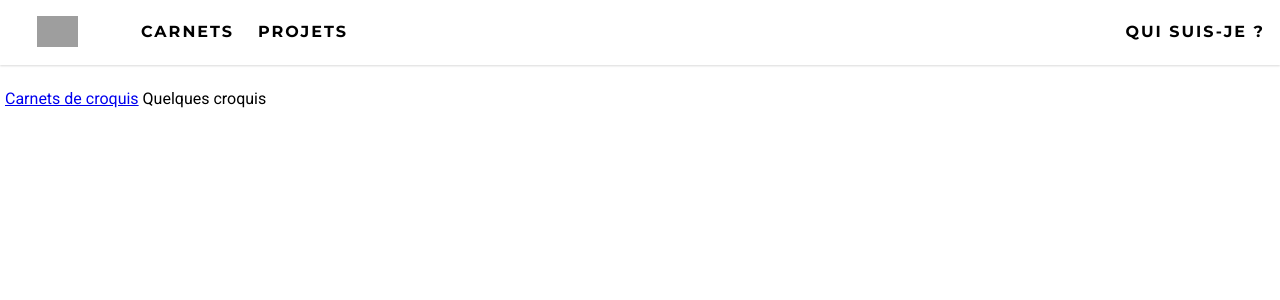
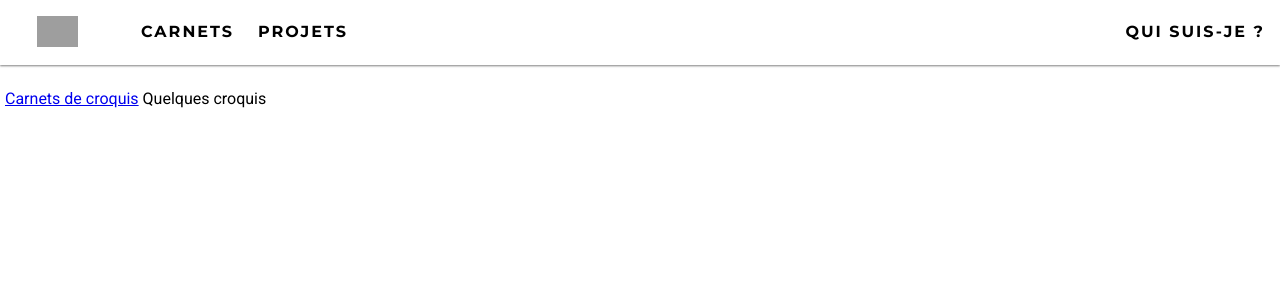
Before and after one commit to DangSinslay/DangSinslay.github.io, a Jekyll site: the page built from blogcarnets/index.html, in a window 1280 px wide. Shown: the top 300 px of the page. Built offline with Jekyll 4.4.1, drawn with Linux system fonts in a browser that asks for light colours; grey boxes are pictures that could not be loaded.

Commit message:
Update main.css

```diff
--- a/css/main.css
+++ b/css/main.css
@@ -13,7 +13,7 @@ body {
 
 nav {
         background: #FFF !important;
-        box-shadow: 0px 1px 2px rgba(0,0,0,.15) !important;
+        box-shadow: 0px 1px 2px rgba(0,0,0,.5) !important;
         height: 60px !important;
         line-height: 60px !important;
         padding: 0px 15px 5px 15px !important;
```
